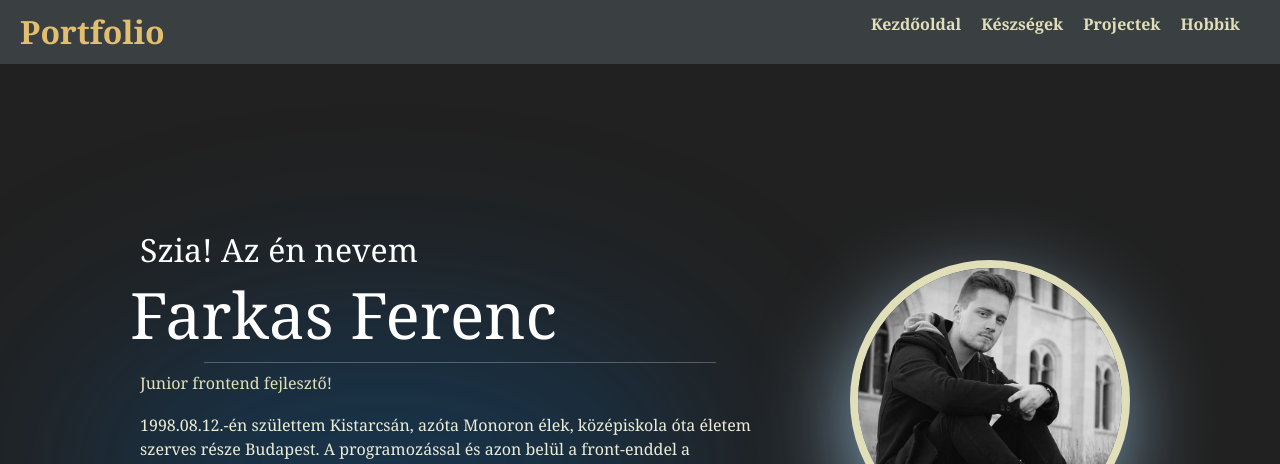
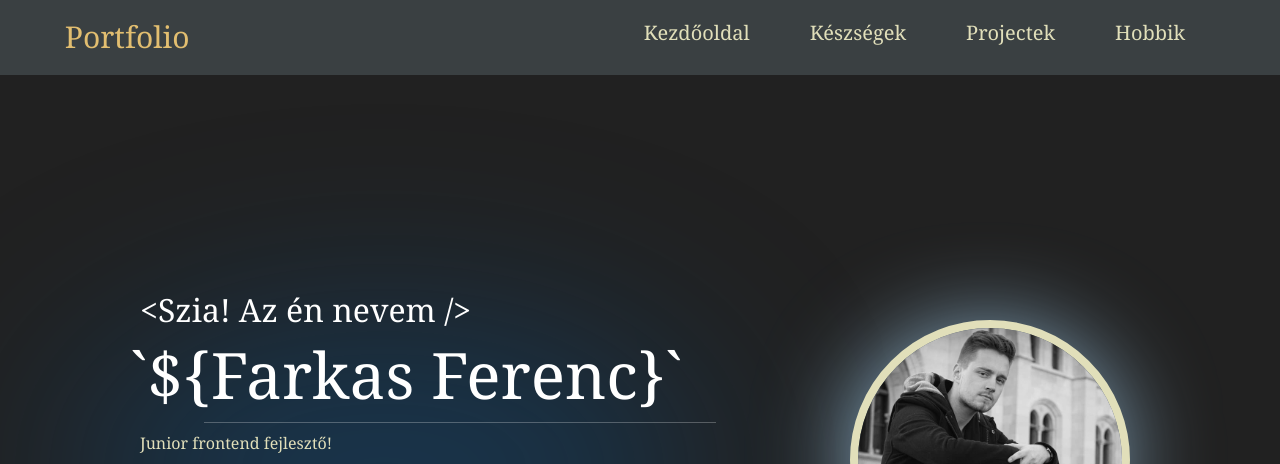
Before and after one commit to FerencFarkas22/PersonalPortfolio, a React (Create React App) app: page / in a window 1280 px wide. Shown: the top 464 px of the page. Built offline with nearby package versions, Linux system fonts and the light colour scheme.

Commit message:
Add files via upload

```diff
--- a/public/index.html
+++ b/public/index.html
@@ -7,8 +7,9 @@
     <meta name="theme-color" content="#000000" />
 
     <link rel="manifest" href="%PUBLIC_URL%/manifest.json" />
-    <link
-  rel="stylesheet"
+    <link rel="stylesheet" href="https://use.fontawesome.com/releases/v5.15.4/css/all.css" integrity="sha384-DyZ88mC6Up2uqS4h/KRgHuoeGwBcD4Ng9SiP4dIRy0EXTlnuz47vAwmeGwVChigm" crossorigin="anonymous"/>
+
+    <link rel="stylesheet"
   href="https://cdn.jsdelivr.net/npm/bootstrap@5.2.0-beta1/dist/css/bootstrap.min.css"
   integrity="sha384-0evHe/X+R7YkIZDRvuzKMRqM+OrBnVFBL6DOitfPri4tjfHxaWutUpFmBp4vmVor"
   crossorigin="anonymous"
--- a/src/App.js
+++ b/src/App.js
@@ -2,7 +2,7 @@
 import Footer from './components/Footer';
 import Hobbies from './components/Hobbies';
 import Home from './components/Home';
-import Navbar from './components/Navbar';
+import Navbar from './components/NavBar1';
 import Projectek from './components/Projectek';
 import Skill from './Page/Skill';
 import React from 'react'
--- a/src/components/Home.js
+++ b/src/components/Home.js
@@ -5,7 +5,8 @@ import '../styles/Home.css'
 import heroImg from '../assets/heroimage.jpg'
 
 function Home() {
-
+  var helloworld = "<Szia! Az én nevem />";
+  var templeteLiteralTextName = "`${Farkas Ferenc}`"
   return (
 
 
@@ -14,8 +15,8 @@ function Home() {
             <div className="rounde2"></div>
 
             <div className="introdution">
-              <h2>Szia! Az én nevem</h2>
-              <h1 className='name'>Farkas Ferenc</h1>
+              <h2>{helloworld}</h2>
+              <h1 className='name'>{templeteLiteralTextName}</h1>
               <hr />
               <h3>Junior frontend fejlesztő!</h3>
               <p>1998.08.12.-én születtem Kistarcsán, azóta Monoron élek, középiskola óta életem szerves része Budapest. A programozással és azon belül a front-enddel a középiskolai érettségi után találkoztam és azóta az a célkitúzésem hogy ebben is dolgozhassak!</p>
--- /dev/null
+++ b/src/components/NavBar1.js
@@ -0,0 +1,31 @@
+import React, { useState } from 'react'
+import '../styles/NavBar1.css'
+import { Link } from 'react-scroll'
+
+const NavBar1 = () => {
+  const [isMobile, setIsMobile] = useState(false);
+  return (
+    <nav className="navbar">
+      <h3 className='logo'>Portfolio</h3>
+      <ul
+       className={isMobile ? "nav-links-mobile" : "nav-links"}
+        onClick={() => setIsMobile(false)}
+        >
+        <li><Link to="hero" spy={true} smooth={true} offset={-50} duration={500}> Kezdőoldal</Link></li>
+        <li><Link to="skill" spy={true} smooth={true} offset={0} duration={500}>Készségek</Link></li>
+        <li><Link to="projectContainer" spy={true} smooth={true} offset={-50} duration={500}>Projectek</Link></li>
+        <li> <Link to="hobbi-container" spy={true} smooth={true} offset={-50} duration={500}>Hobbik</Link></li>
+      </ul>
+      <button className='mobile-menu-icon'
+        onClick={() => setIsMobile(!isMobile)}>
+        {isMobile ? (
+          <i className='fas fa-times'></i>
+        ) : (
+          <i className='fas fa-bars'></i>
+        )}
+      </button>
+    </nav>
+  )
+}
+
+export default NavBar1
--- a/src/styles/Hobbies.css
+++ b/src/styles/Hobbies.css
@@ -39,4 +39,7 @@
         width: 80%;
         text-align: center;
     }
+    .hobbiImg{
+        height: 300px;
+    }
 }
--- a/src/styles/Home.css
+++ b/src/styles/Home.css
@@ -1,6 +1,7 @@
 
 
 .hero {
+margin-top: 60px;
   max-width: 100%;
   height: auto;
   background-color: #212121;
@@ -15,7 +16,7 @@
   height: 30vh;
   background-color: rgba(175, 222, 255, 0.905);
   position: absolute;
-  top: 38%;
+  top: 42%;
   left: 67vw;
   border-radius: 50%;
   filter: blur(50px);
@@ -100,6 +101,7 @@
 }
 
 .bemutatkozas img {
+
   height: 35%;
   background-color: #fff;
   border-radius: 50%;
--- /dev/null
+++ b/src/styles/NavBar1.css
@@ -0,0 +1,97 @@
+*{
+    margin: 0;
+    padding: 0;
+    box-sizing: border-box;
+}
+.navbar{
+    width: 100%;
+    position: fixed;
+    z-index: 2;
+    display: flex;
+    justify-content: space-around;
+    align-items: center;
+    height: 75px;
+    background-color: #3a4042;
+    color: #e1dfba;
+
+}
+.logo{
+    font-size: 30px;
+    color: #e2be70;
+}
+.nav-links{
+    display: flex;
+    justify-content: flex-end;
+    list-style-type: none;
+    width: 70%;
+
+}
+
+.active{
+    color: #e1dfba !important;
+    text-decoration: none;
+}
+li{
+    text-decoration: none;
+    color: #e1dfba;
+    font-size: 20px;
+    padding: 10px 20px;
+    margin: 0 10px;
+    cursor: pointer;
+    transition: all 1s linear;
+}
+li:hover{
+    border-bottom: 2px solid #e1dfba;
+    color: #e1dfba;
+    transition: all 1s linear;
+}
+.mobile-menu-icon{
+    display: none;
+}
+
+@media screen and (max-width:780px){
+    .logo{
+        display: flex;
+        position: absolute;
+        top: 15px;
+        left: 30px;
+
+
+    }
+    .nav-links{
+        display: none;
+    }
+    .nav-links-mobile{
+        position: absolute;
+        display: block;
+        list-style: none;
+        background-color: #2c3133;
+        border-left-width: 0;
+        top: 75px;
+        transition: all 0.5s ease-out;
+        width: 100%;
+
+    }
+    li{
+        color: white;
+        text-align: center;
+        padding: 32px;
+        width: 100%;
+        transition:  all 0.5s ease;
+    }
+    li:hover{
+        border-bottom: none;
+
+    }
+    .mobile-menu-icon{
+        display: block;
+        position: absolute;
+        font-size: 30px;
+        color: white;
+       background-color: transparent;
+        border: none;
+        outline: none;
+        top: 15px;
+        right: 25px;
+    }
+}
--- a/src/styles/Navbar.css
+++ b/src/styles/Navbar.css
@@ -1,5 +1,5 @@
 
-.navbar{
+/*.navbar{
     height: 8vh;
     width: 100%;
     display: flex;
@@ -79,3 +79,4 @@
         text-align: center;
     }
 }
+*/
--- a/src/styles/Skills.css
+++ b/src/styles/Skills.css
@@ -3,9 +3,11 @@
 }
 
 .skill{
-    background: rgb(247,196,105);
-background: linear-gradient(180deg, rgba(247,196,105,1) 0%, rgba(196,99,82,1) 100%);
-max-width: 100%;
+    background: hsla(10, 82%, 65%, 1);
+    background: linear-gradient(90deg, hsla(10, 82%, 65%, 1) 0%, #212121);
+    background: -moz-linear-gradient(90deg, hsla(10, 82%, 65%, 1) 0%, #212121);
+    background: -webkit-linear-gradient(90deg, hsla(10, 82%, 65%, 1) 0%, #212121);
+    max-width: 100%;
     height: auto;
     display: flex;
     justify-content: center;
@@ -19,12 +21,13 @@ max-width: 100%;
     text-align: center;
     margin-top: 110px;
     font-size: 35px;
-    color: #212121;
+    color: rgb(210, 210, 210);
 }
 .skill .title{
     width: 80vw;
     text-align: center;
-
+    color: rgb(210, 210, 210);
+    font-weight: bold;
 }
 .skill .menuList{
     width: 80vw;
```
Also changed, not shown: 5 other files (tests, documents, lock files or other folders).
